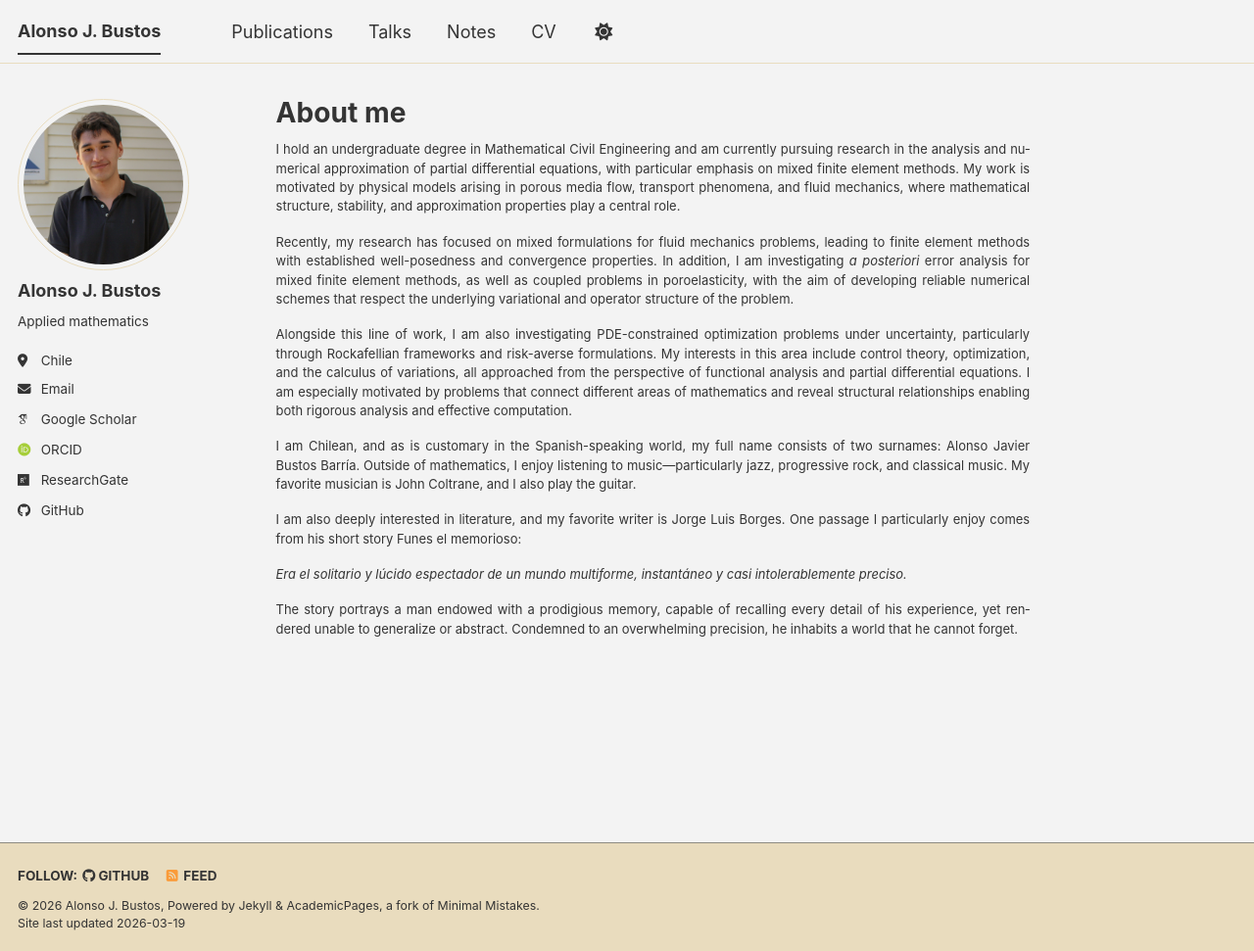
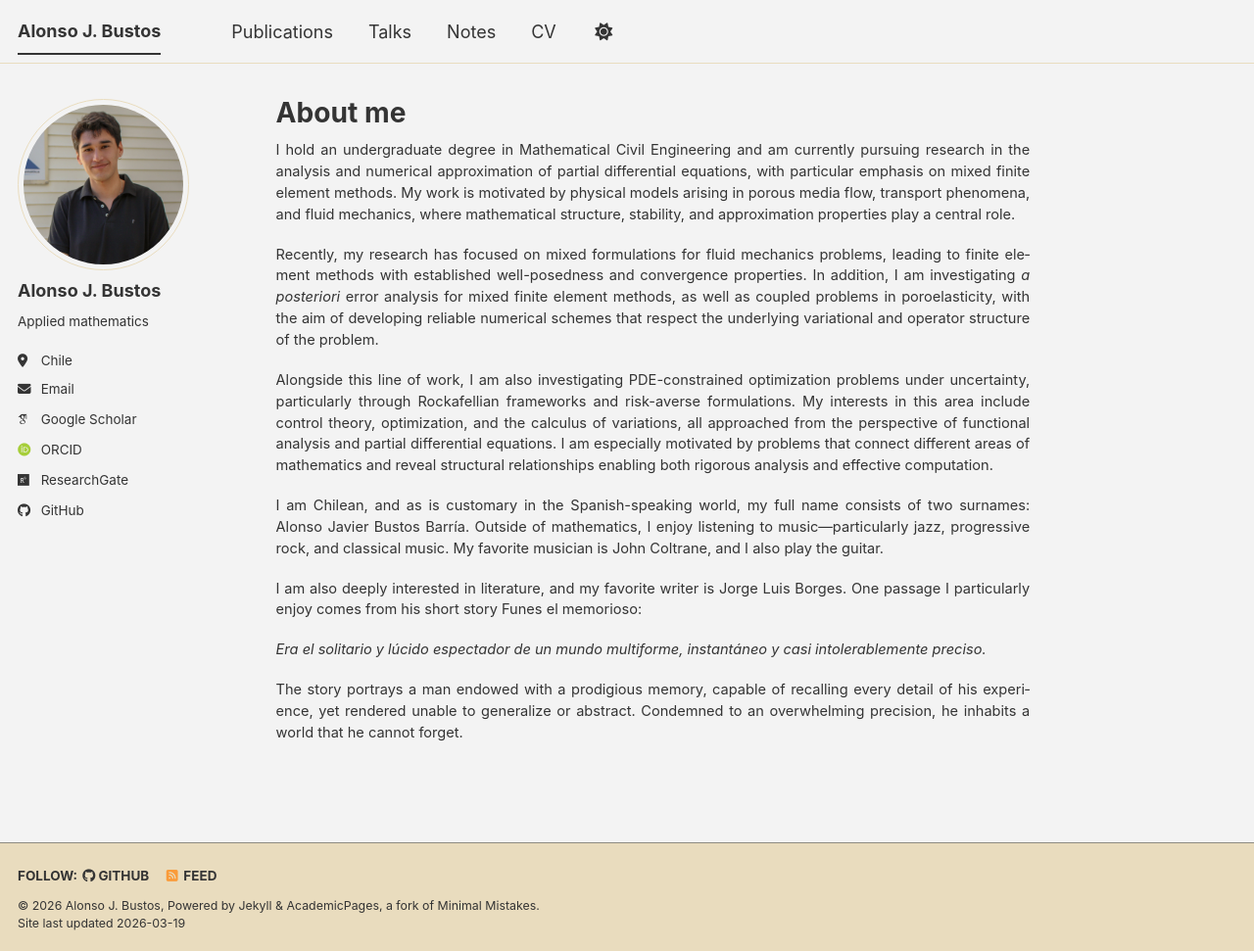
Before and after one commit to alonsojbustos/alonsojbustos.github.io, a Jekyll site: the page built from _pages/about.md, in a window 1280 px wide and 971 px high. Shown: the whole window at 98% size. Built offline with Jekyll 4.4.1, drawn with Linux system fonts in a browser that asks for light colours; some web fonts are replaced; a script bundle is joined from its source files by our own code; library files that are not in the unit come from our copies.

Commit message:
Update _custom.scss

```diff
--- a/_sass/_custom.scss
+++ b/_sass/_custom.scss
@@ -139,5 +139,5 @@
 .note-button:hover { text-decoration: none; }
 
 .page__content {
-  font-size: 0.8rem;
+  font-size: 0.9rem;
 }
```
